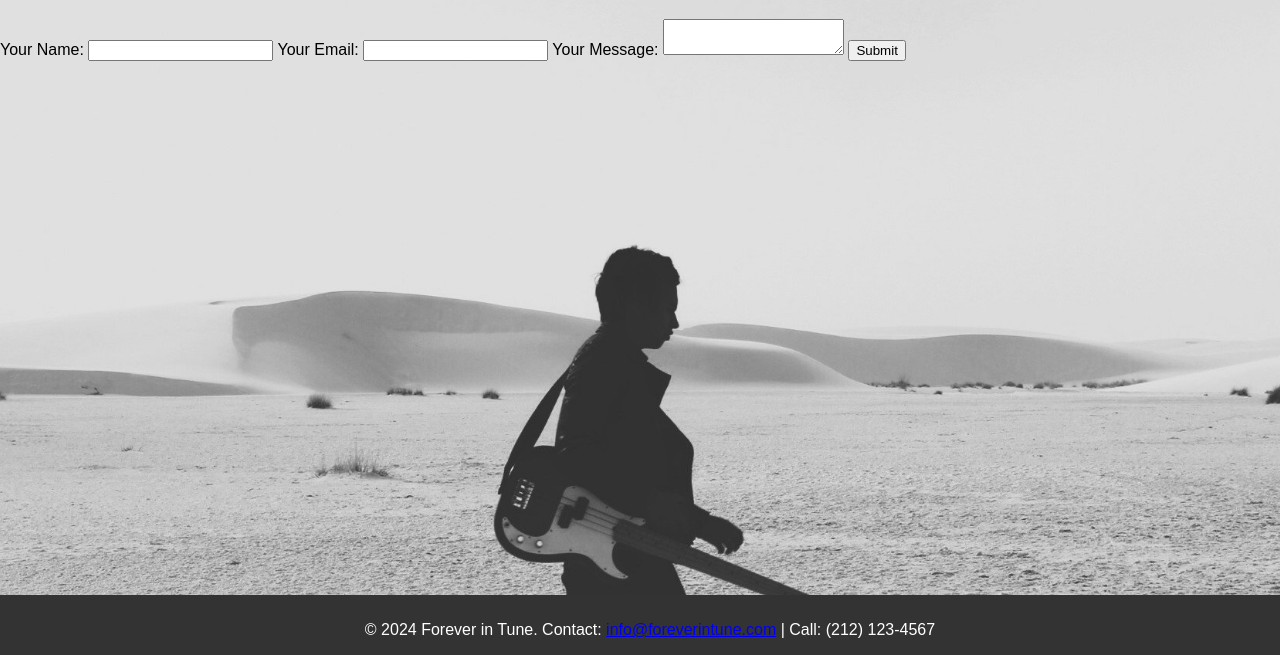
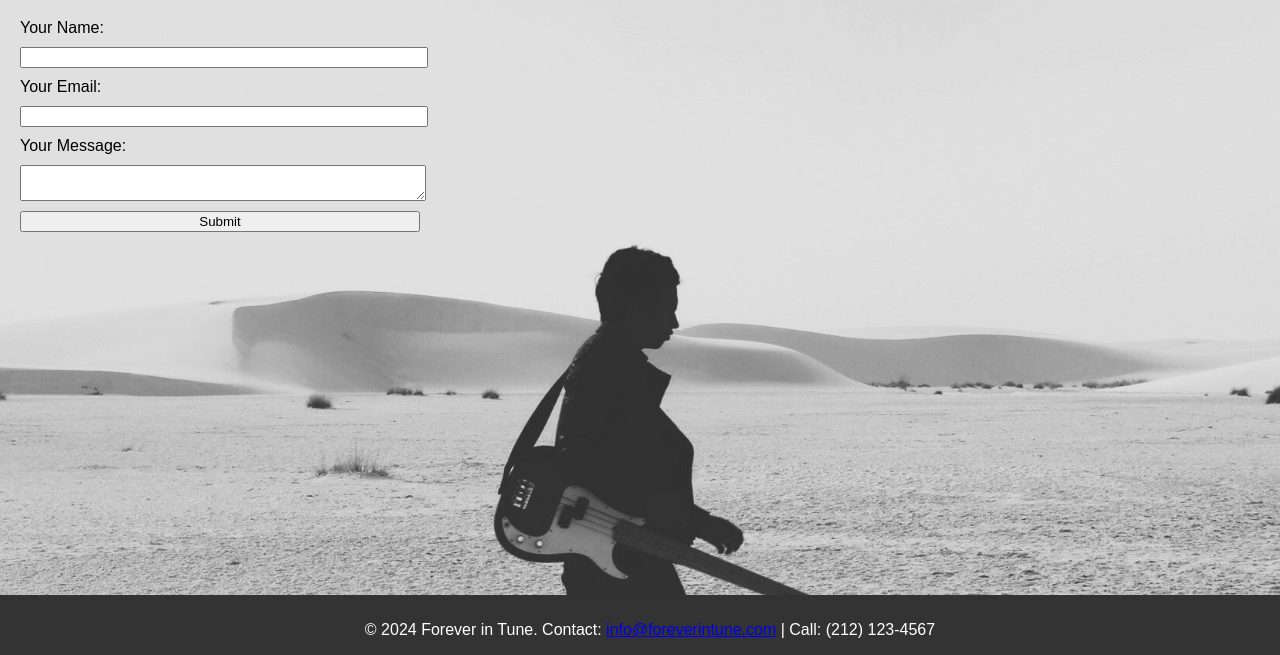
Before and after one commit to hebrian/cs120_project1, a plain HTML site: page contact.html in a window 1280 px wide. Shown: the part 145-800 px from the top of the page. Drawn offline with Linux system fonts and the light colour scheme.

Commit message:
Update the contact page to look better and respond to user submission

```diff
--- a/contact.html
+++ b/contact.html
@@ -5,6 +5,28 @@
     <meta name="viewport" content="width=device-width, initial-scale=1.0">
     <title>Forever in Tune | Contact Us</title>
     <link rel="stylesheet" href="css/styles.css">
+    <style>
+        /* Vertical */
+        form {
+            width: 400px;
+            margin-left: 20px; /* Align the form to the left */
+        }
+
+        label, input, textarea, button {
+            display: block;
+            width: 100%;
+            margin-bottom: 10px;
+        }
+
+    </style>
+    <script>
+        // Simple function to show a thank you alert and clear the form
+        function handleSubmit(event) {
+            event.preventDefault(); // Prevent the form from submitting
+            alert('Thank you for your message!'); // Show thank you message
+            document.getElementById('contactForm').reset(); // Clear the form
+        }
+    </script>
 </head>
 <body>
     <header>
@@ -24,7 +46,7 @@
 
     <main>
         <h1>Contact Us</h1>
-        <form action="/submit" method="POST">
+        <form id="contactForm" onsubmit="handleSubmit(event)">
             <label for="name">Your Name:</label>
             <input type="text" id="name" name="name" required>
 
```
